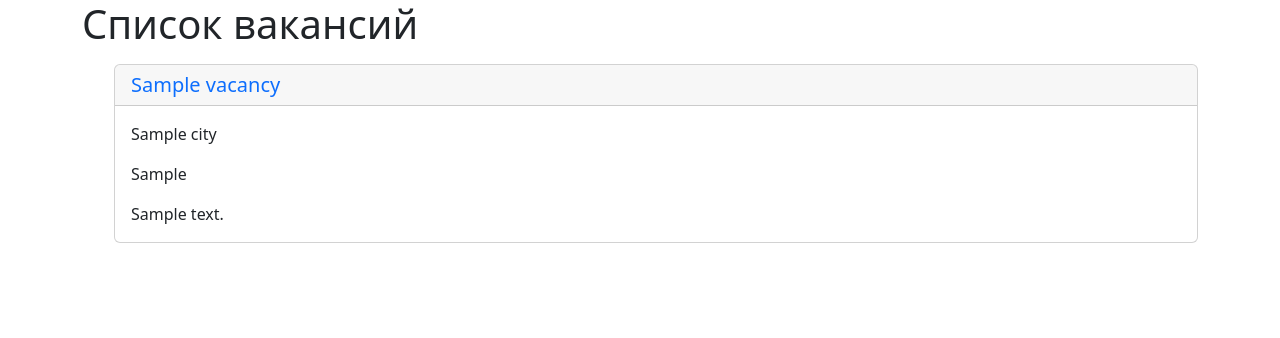
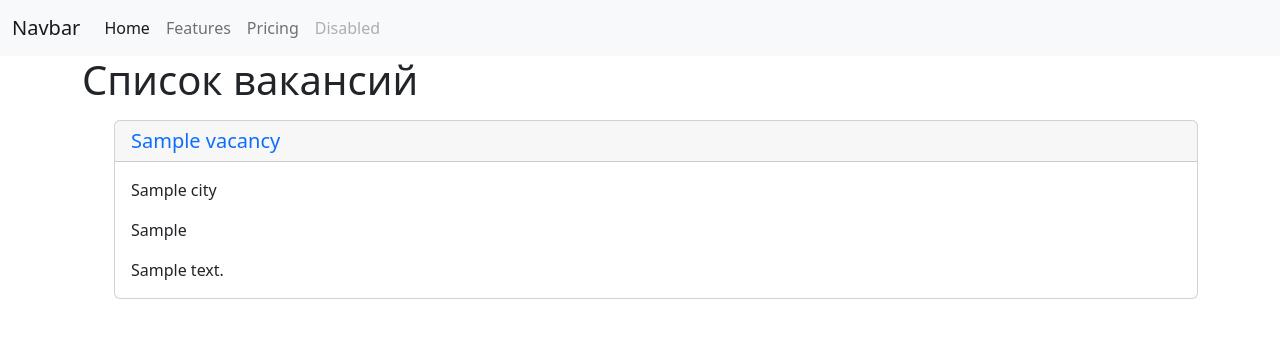
Before and after one commit to darthmorgot/scraping_service, a Django app: page / in a window 1280 px wide. Shown: the top 338 px of the page. Run offline with Django 4.2, Linux system fonts and the light colour scheme; tables that the repository leaves empty hold one stand-in row (values such as "Sample post").

Commit message:
Добавил блок меню в шаблон.

```diff
--- a/templates/base.html
+++ b/templates/base.html
@@ -8,10 +8,36 @@
         integrity="sha384-0evHe/X+R7YkIZDRvuzKMRqM+OrBnVFBL6DOitfPri4tjfHxaWutUpFmBp4vmVor" crossorigin="anonymous">
 </head>
 <body>
+  <nav class="navbar navbar-expand-lg bg-light">
+    <div class="container-fluid">
+      <a class="navbar-brand" href="#">Navbar</a>
+      <button class="navbar-toggler" type="button" data-bs-toggle="collapse" data-bs-target="#navbarNav"
+              aria-controls="navbarNav" aria-expanded="false" aria-label="Toggle navigation">
+        <span class="navbar-toggler-icon"></span>
+      </button>
+      <div class="collapse navbar-collapse" id="navbarNav">
+        <ul class="navbar-nav">
+          <li class="nav-item">
+            <a class="nav-link active" aria-current="page" href="#">Home</a>
+          </li>
+          <li class="nav-item">
+            <a class="nav-link" href="#">Features</a>
+          </li>
+          <li class="nav-item">
+            <a class="nav-link" href="#">Pricing</a>
+          </li>
+          <li class="nav-item">
+            <a class="nav-link disabled">Disabled</a>
+          </li>
+        </ul>
+      </div>
+    </div>
+  </nav>
+
   {% block content %}{% endblock %}
 
   <script src="https://cdn.jsdelivr.net/npm/bootstrap@5.2.0-beta1/dist/js/bootstrap.bundle.min.js"
-        integrity="sha384-pprn3073KE6tl6bjs2QrFaJGz5/SUsLqktiwsUTF55Jfv3qYSDhgCecCxMW52nD2"
-        crossorigin="anonymous"></script>
+          integrity="sha384-pprn3073KE6tl6bjs2QrFaJGz5/SUsLqktiwsUTF55Jfv3qYSDhgCecCxMW52nD2"
+          crossorigin="anonymous"></script>
 </body>
 </html>
```
